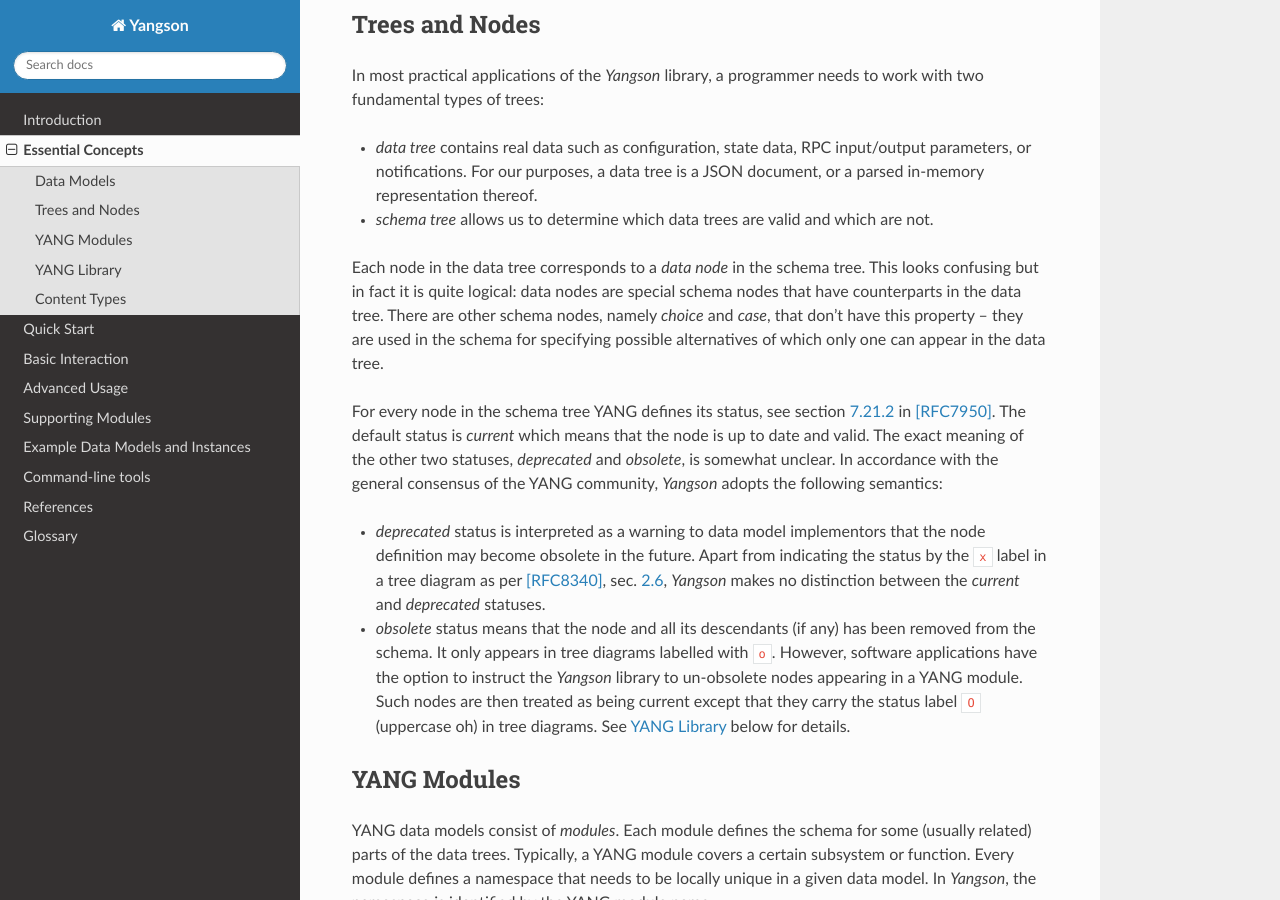
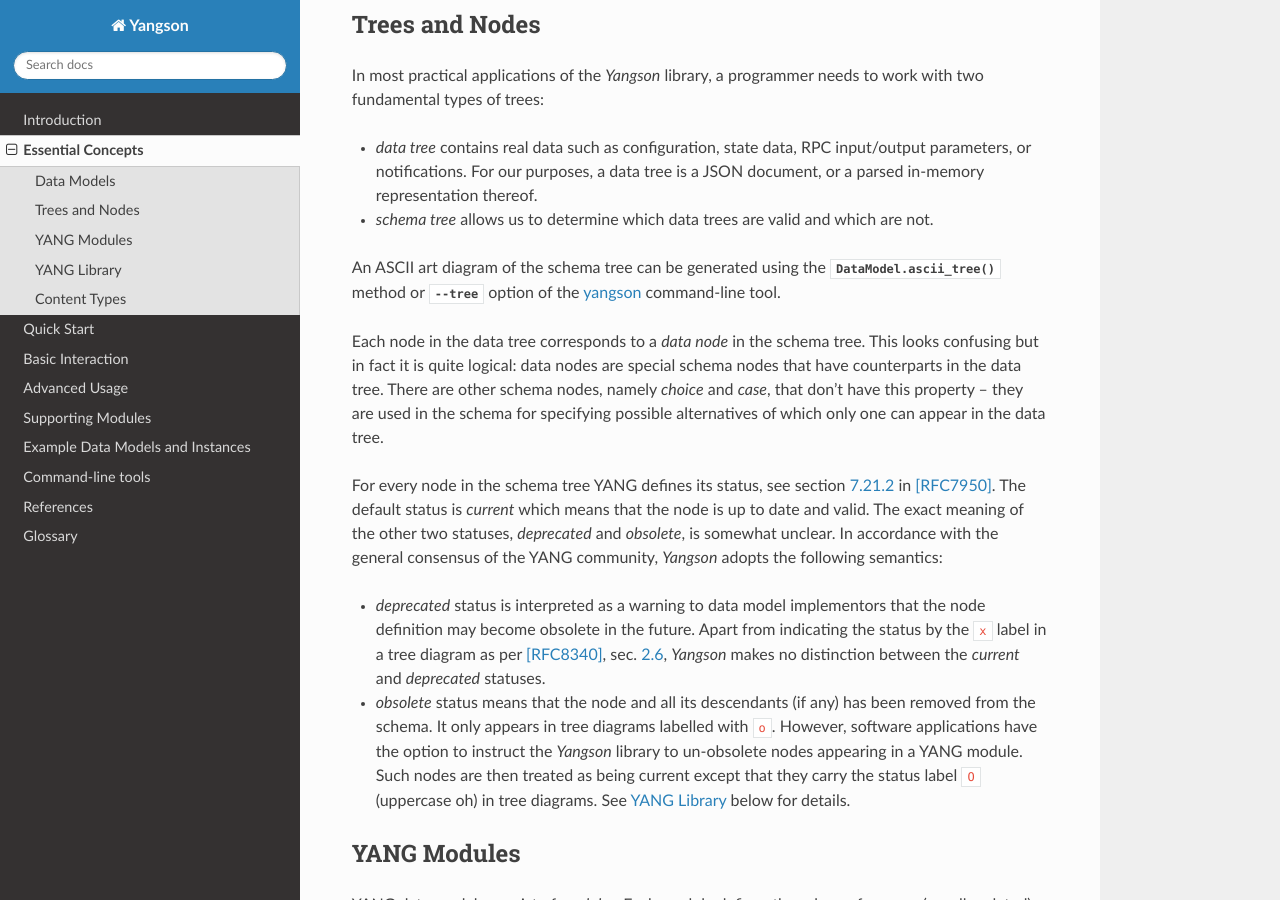
Before and after one commit to CZ-NIC/yangson, a Sphinx documentation site: the page built from docs/concepts-terms.rst, in a window 1280 px wide and 900 px high, scrolled down 1504 px. Built offline with Sphinx 7.4.7 and the Read the Docs theme 3.1.0, drawn with Linux system fonts in a browser that asks for light colours.

Commit message:
Add missing details abouts tree diagrams to the docs

```diff
--- a/docs/concepts-terms.rst
+++ b/docs/concepts-terms.rst
@@ -90,6 +90,10 @@
 
 * *schema tree* allows us to determine which data trees are valid and
   which are not.
+
+An ASCII art diagram of the schema tree can be generated using the
+:meth:`.DataModel.ascii_tree` method or :option:`--tree <yangson --tree>`
+option of the :ref:`yangson-tool` command-line tool.
 
 Each node in the data tree corresponds to a *data node* in the schema
 tree. This looks confusing but in fact it is quite logical: data nodes
--- a/docs/datamodel.rst
+++ b/docs/datamodel.rst
@@ -194,6 +194,9 @@
 
       * Dependence on features is not indicated.
 
+      * If *val_count* flag is set, the validation count is printed in
+        curly brackets to the right of each schema node.
+
       .. NOTE:: ASCII trees generated by this method always depict a
                 *complete* schema tree. In contrast, YANG tree
                 diagrams defined in [RFC8340]_ are oriented more on
```
